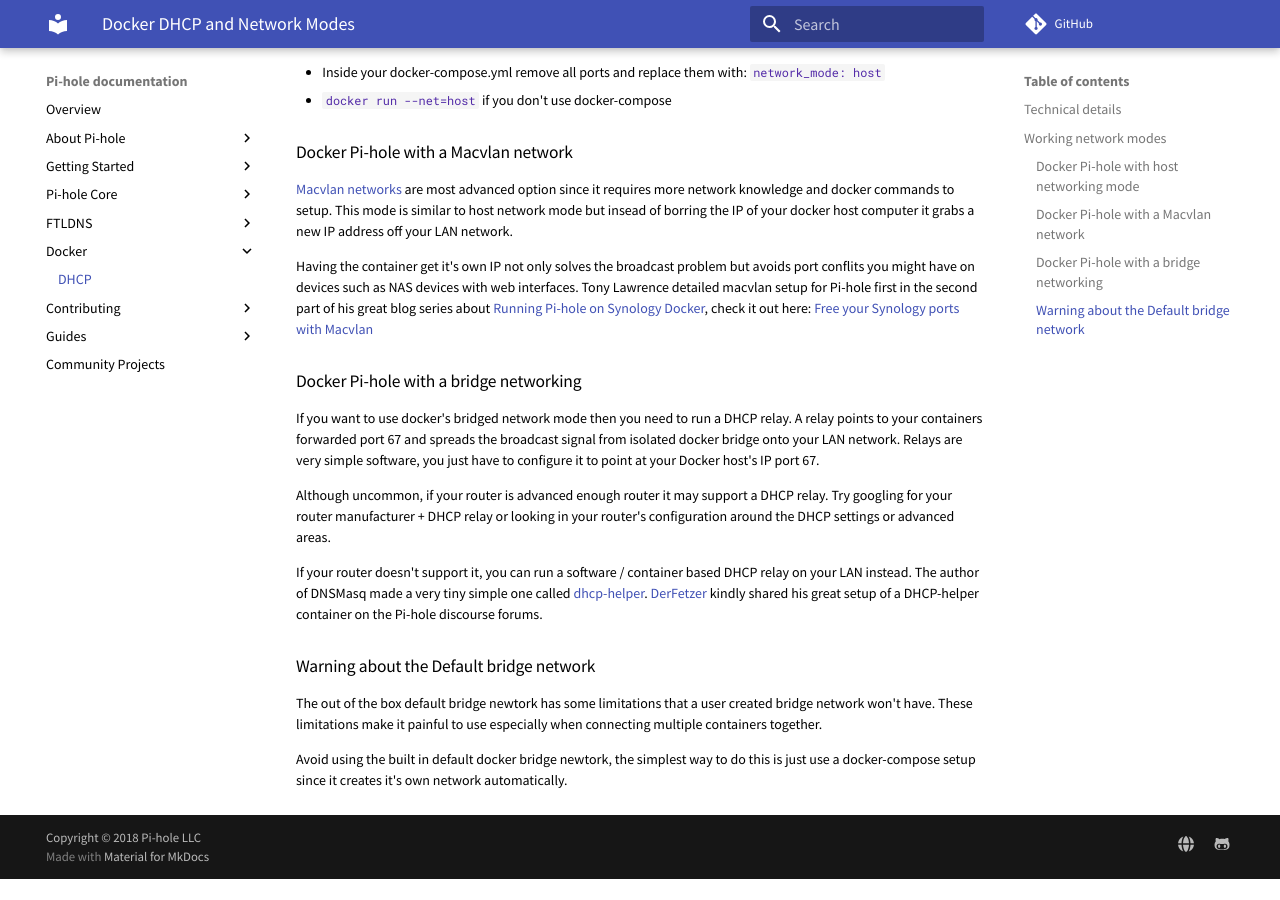
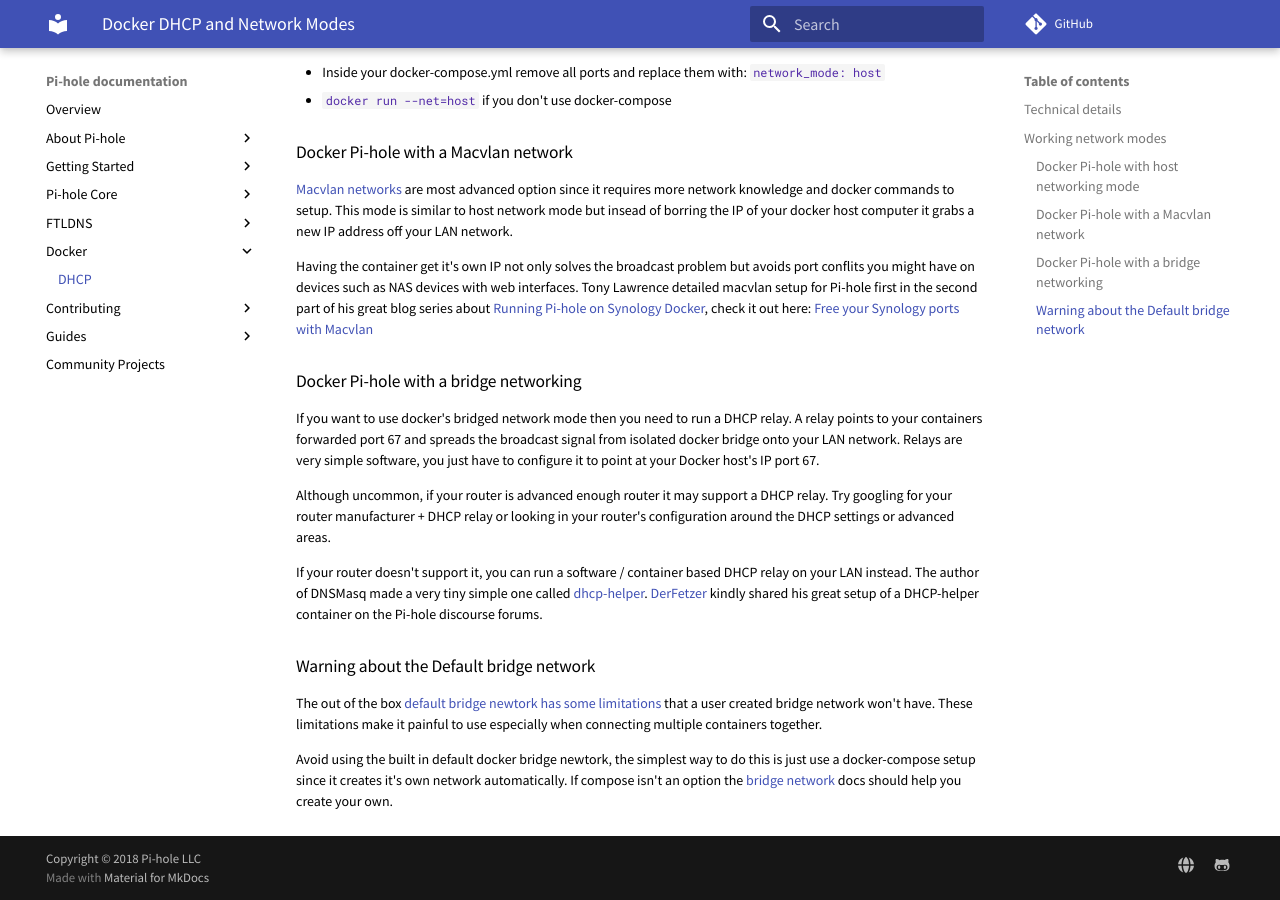
Before and after one commit to pi-hole/docs, an MkDocs documentation site: the page built from docs/docker/DHCP.md, in a window 1280 px wide and 900 px high, scrolled down 611 px. Built offline with MkDocs 1.6.1 and Material for MkDocs 9.7.7, drawn with Linux system fonts in a browser that asks for light colours; comment, search, counter and statistics services are not loaded; before the commit the page ends 1490 px from its top, so only the background shows below that.

Commit message:
Forgot a citation and alternative to doco for default bridge
Signed-off-by: Adam Hill <adam@diginc.us>

```diff
--- a/docs/docker/DHCP.md
+++ b/docs/docker/DHCP.md
@@ -31,14 +31,14 @@
 
 ### Docker Pi-hole with a bridge networking
 
-If you want to use docker's bridged network mode then you need to run a DHCP relay. A relay points to your containers forwarded port 67 and spreads the broadcast signal from isolated docker bridge onto your LAN network.  Relays are very simple software, you just have to configure it to point at your Docker host's IP port 67.
+If you want to use docker's bridged network mode then you need to run a DHCP relay. A relay points to your containers forwarded port 67 and spreads the broadcast signal from isolated docker bridge onto your LAN network. Relays are very simple software, you just have to configure it to point at your Docker host's IP port 67.
 
 Although uncommon, if your router is advanced enough router it may support a DHCP relay. Try googling for your router manufacturer + DHCP relay or looking in your router's configuration around the DHCP settings or advanced areas.
 
-If your router doesn't support it, you can run a software / container based DHCP relay on your LAN instead.  The author of DNSMasq made a very tiny simple one called [dhcp-helper](http://thekelleys.org.uk/dhcp-helper/READ-ME). [DerFetzer](https://discourse.pi-hole.net/t/dhcp-with-docker-compose-and-bridge-networking/17038) kindly shared his great setup of a DHCP-helper container on the Pi-hole discourse forums.
+If your router doesn't support it, you can run a software / container based DHCP relay on your LAN instead. The author of DNSMasq made a very tiny simple one called [dhcp-helper](http://thekelleys.org.uk/dhcp-helper/READ-ME). [DerFetzer](https://discourse.pi-hole.net/t/dhcp-with-docker-compose-and-bridge-networking/17038) kindly shared his great setup of a DHCP-helper container on the Pi-hole discourse forums.
 
 ### Warning about the Default bridge network
 
-The out of the box default bridge newtork has some limitations that a user created bridge network won't have. These limitations make it painful to use especially when connecting multiple containers together.
+The out of the box [default bridge newtork has some limitations](https://docs.docker.com/network/bridge/#differences-between-user-defined-bridges-and-the-default-bridge) that a user created bridge network won't have. These limitations make it painful to use especially when connecting multiple containers together.
 
-Avoid using the built in default docker bridge newtork, the simplest way to do this is just use a docker-compose setup since it creates it's own network automatically.
+Avoid using the built in default docker bridge newtork, the simplest way to do this is just use a docker-compose setup since it creates it's own network automatically. If compose isn't an option the [bridge network](https://docs.docker.com/network/bridge/) docs should help you create your own.
```
